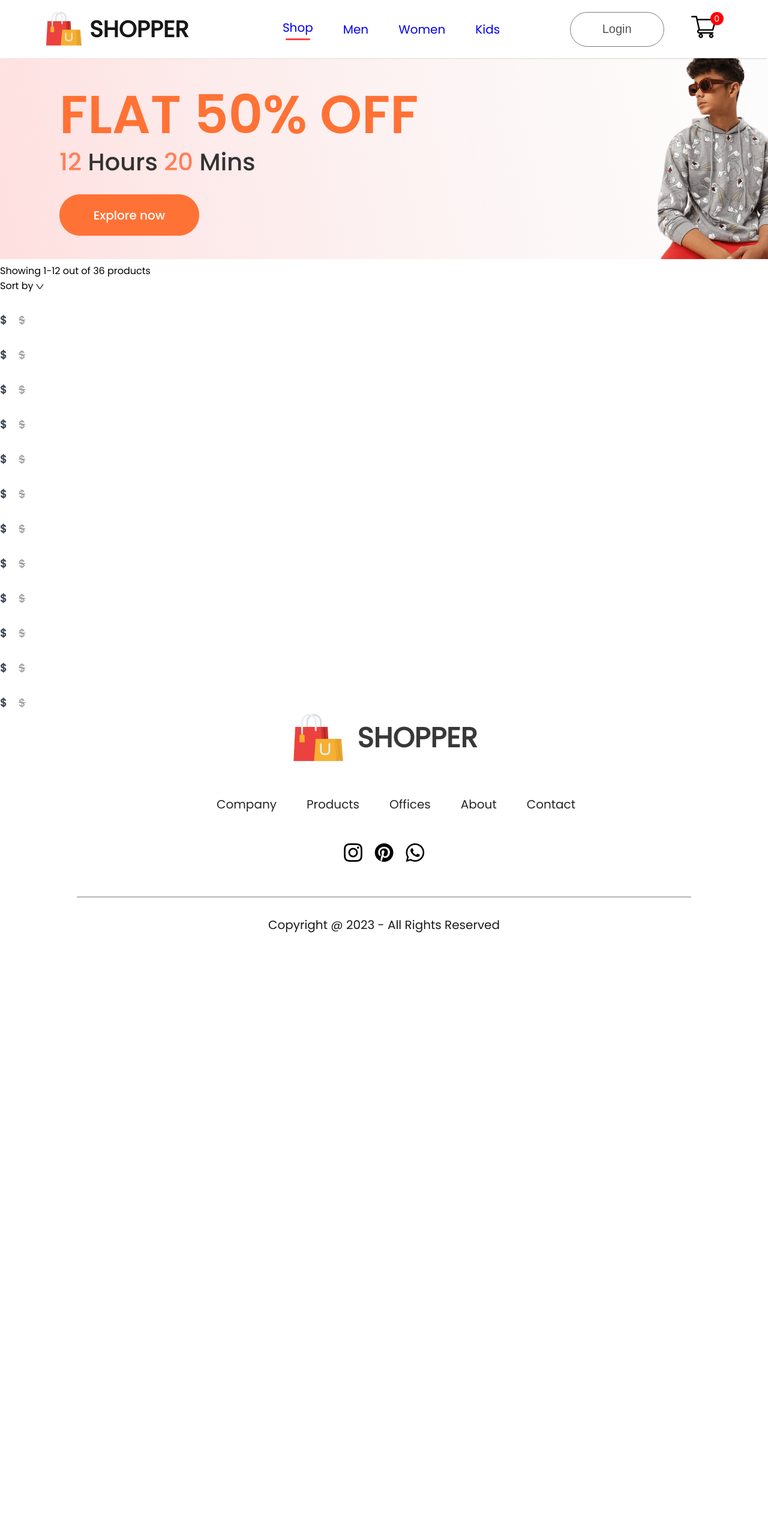
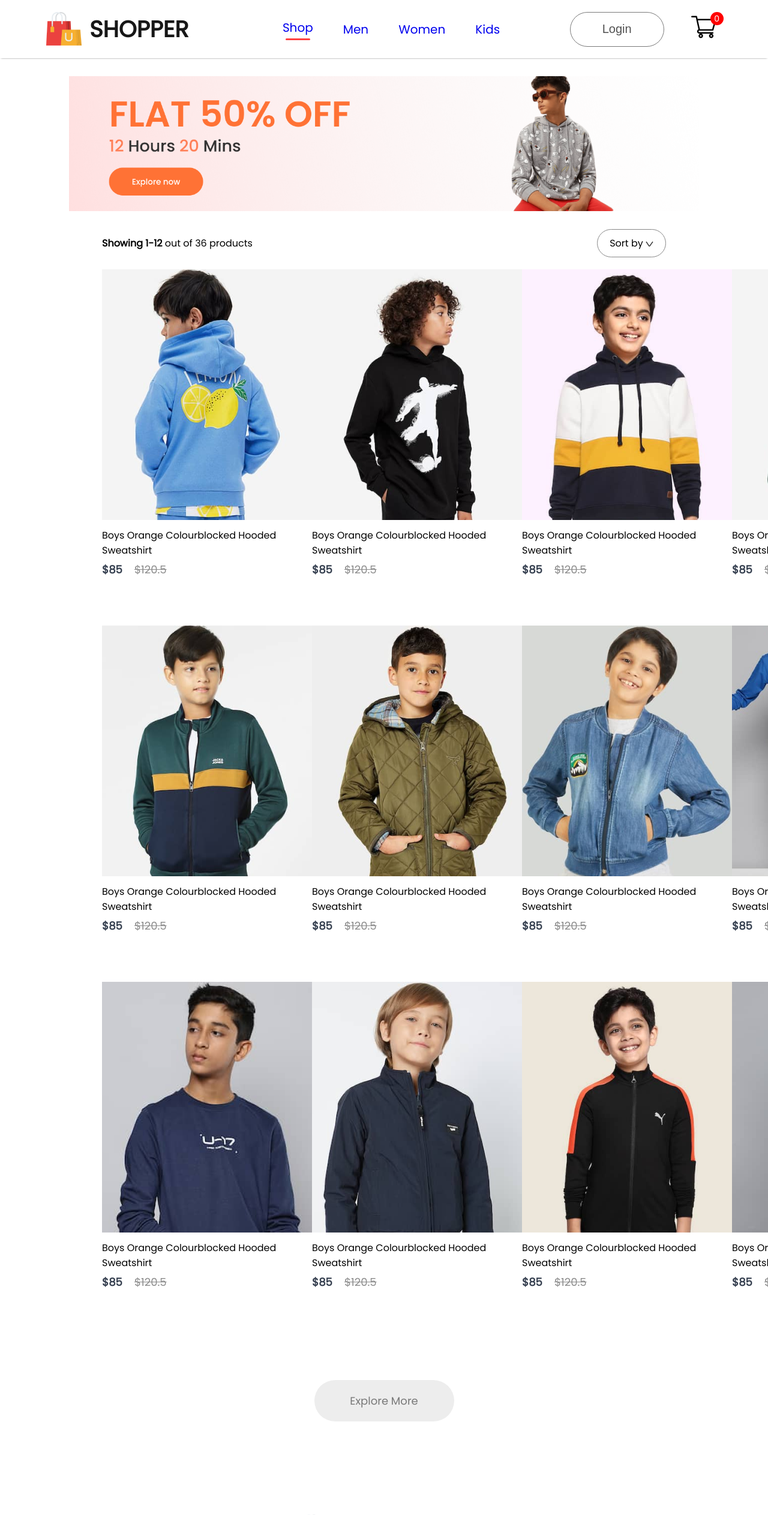
Before and after one commit to Hemant-Mhalsekar/E-Commerce-Website, a React (Create React App) app in the folder frontend/: page /kids in a window 1280 px wide. Shown: the top 2526 px of the page at 60% size. Before the commit the page ends 1587 px from the top, so only its background shows below. Built offline with nearby package versions, Linux system fonts and the light colour scheme.

Commit message:
Completed shop category

```diff
--- a/frontend/src/Pages/CSS/ShopCategory.css
+++ b/frontend/src/Pages/CSS/ShopCategory.css
@@ -0,0 +1,43 @@
+.shopcategory-banner{
+    display: block;
+    margin: 30px auto;
+    width: 82%;
+}
+
+.shopcategory-indexSort{
+    display: flex;
+    margin: 0px 170px;
+    justify-content: space-between;
+    align-items: center;
+}
+
+.shopcategory-sort{
+    padding: 10px 20px;
+    border-radius: 40px;
+    border: 1px solid #888;
+}
+
+.shopcategory-indexSort p span{
+    font-weight: 600;
+}
+
+.shopcategory-products{
+    margin: 20px 170px;
+    display: grid;
+    grid-template-columns: 1fr 1fr 1fr 1fr;
+    row-gap: 80px;
+}
+
+.shopcategory-loadmore{
+    display: flex;
+    justify-content: center;
+    align-items: center;
+    margin: 150px auto;
+    width: 233px;
+    height: 69px;
+    border-radius: 75px;
+    background: #ededed;
+    color: #787878;
+    font-size: 18px;
+    font-weight: 500;
+}
--- a/frontend/src/Pages/ShopCategory.jsx
+++ b/frontend/src/Pages/ShopCategory.jsx
@@ -8,7 +8,7 @@
   const {all_product} = useContext(ShopContext);
   return (
     <div className='shop-category'>
-      <img src={props.banner} alt=''/>
+      <img className='shopcategory-banner' src={props.banner} alt=''/>
       <div className='shopcategory-indexSort'>
         <p>
           <span>Showing 1-12</span> out of 36 products
@@ -20,9 +20,14 @@
       <div className='shopcategory-products'>
         {all_product.map((item,i)=>{
           if (props.category===item.category) {
-            return <Item/>
+            return <Item key={i} id={item.id} name={item.name} image={item.image} new_price={item.new_price} old_price={item.old_price}/>
+          } else {
+            return null;
           }
         })}
+      </div>
+      <div className='shopcategory-loadmore'>
+        Explore More
       </div>
     </div>
   )
```
